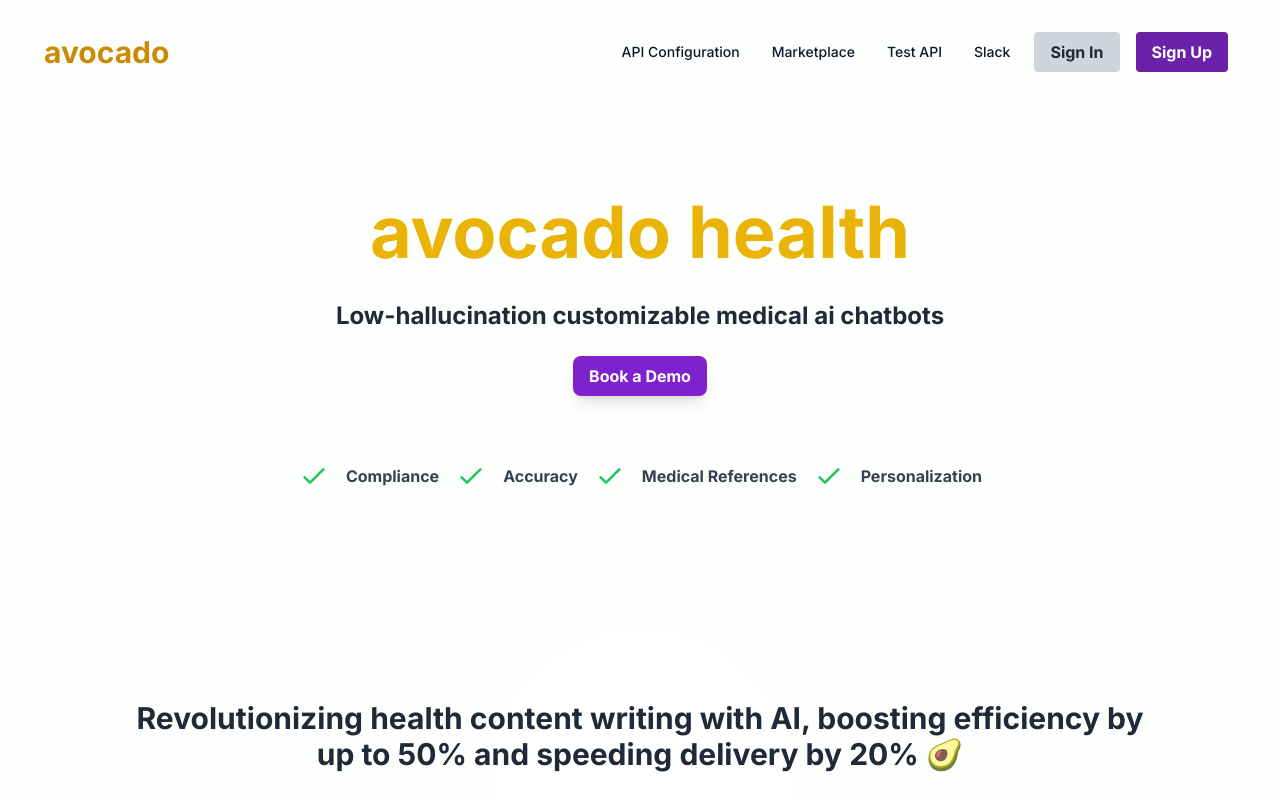
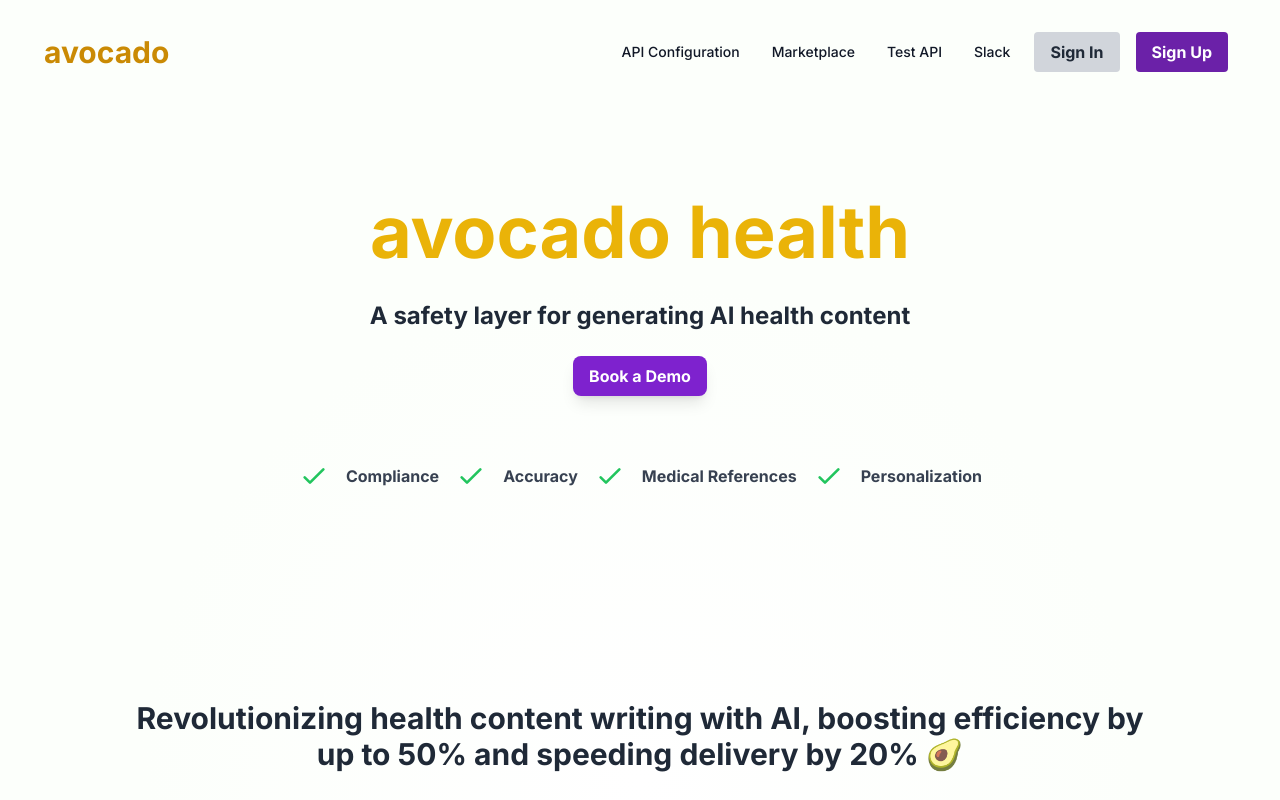
Before and after one commit to gigialc/Avocado, a Next.js app in the folder my-app/: page / in a window 1280 px wide. Shown: the top 800 px of the page. Built offline with nearby package versions, Linux system fonts and the light colour scheme.

Commit message:
Update page.tsx

```diff
--- a/my-app/app/page.tsx
+++ b/my-app/app/page.tsx
@@ -27,7 +27,7 @@ export default function Home() {
                 avocado health
               </h1>
               <p className="text-2xl font-bold text-center text-gray-800 mb-6">
-                Low-hallucination customizable medical ai chatbots
+               A safety layer for generating AI health content
               </p>
               <div className="flex flex-col sm:flex-row space-y-4 sm:space-y-0 space-x-0 sm:space-x-4 justify-center items-center">
                 <button
```
